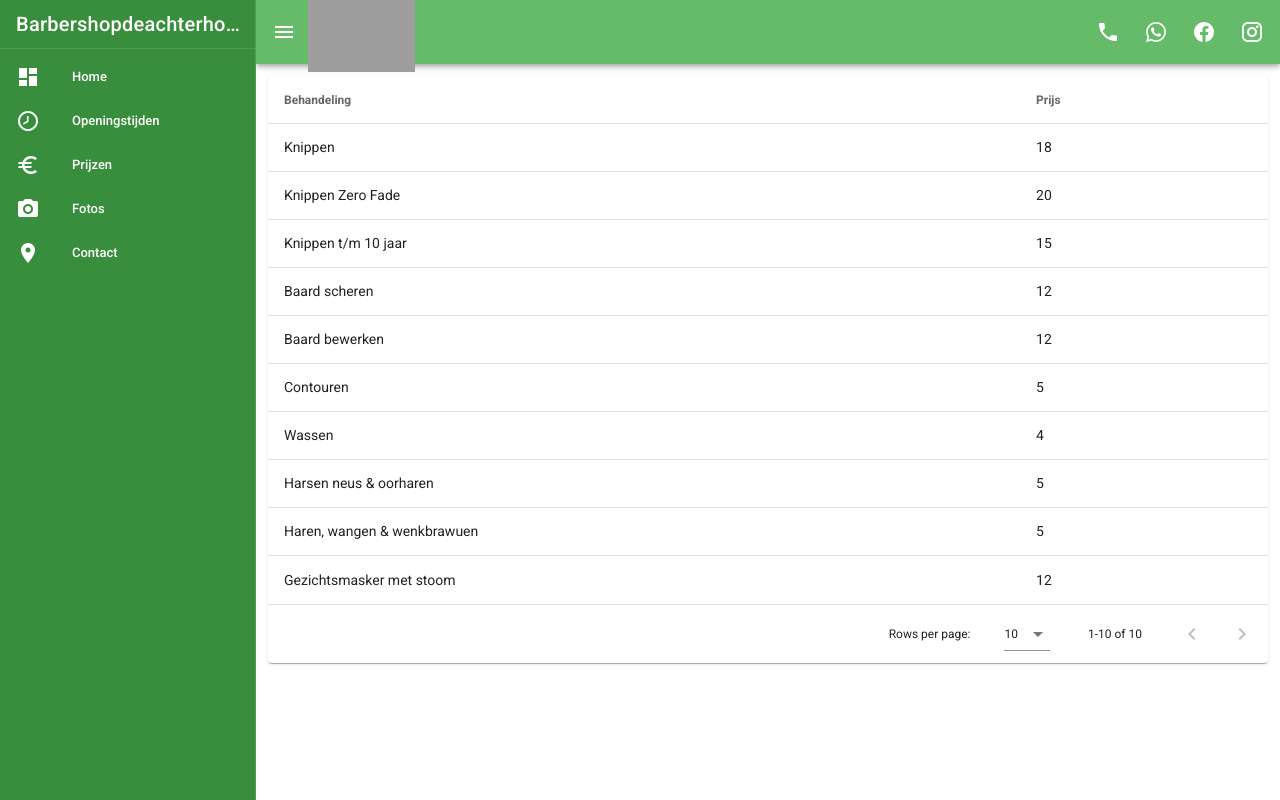
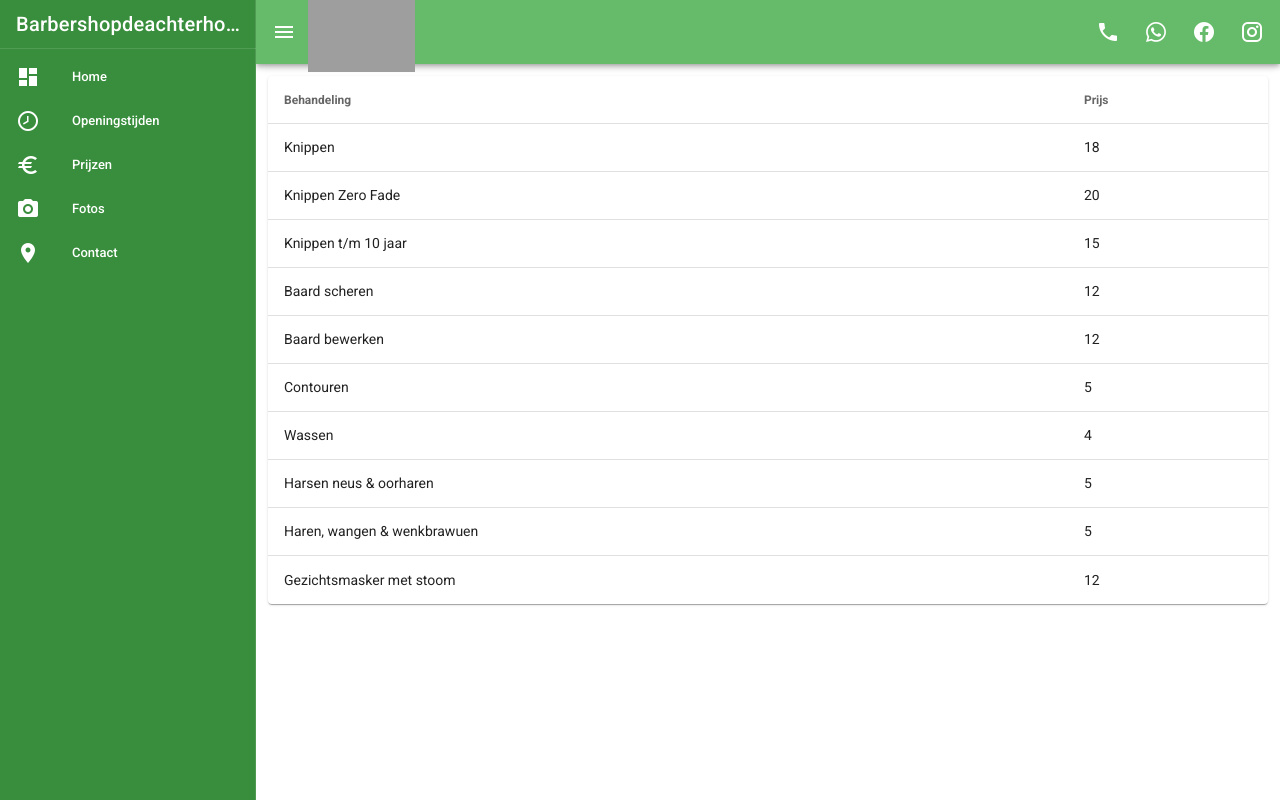
Before and after one commit to cukimai/BarbershopDeAchterhoek, a Vue app: page /Prijzen in a window 1280 px wide. Built offline with nearby package versions, Linux system fonts and the light colour scheme; grey boxes are pictures that could not be loaded.

Commit message:
Prijzen tabel aangepast

```diff
--- a/src/components/PriceTable.vue
+++ b/src/components/PriceTable.vue
@@ -6,6 +6,8 @@
 				item-key="name"
 				class="elevation-1"
 				:custom-filter="filterOnlyCapsText"
+        :hide-default-footer="true"
+        :disable-sort="true"
 		>
 		</v-data-table>
 	</div>
```
